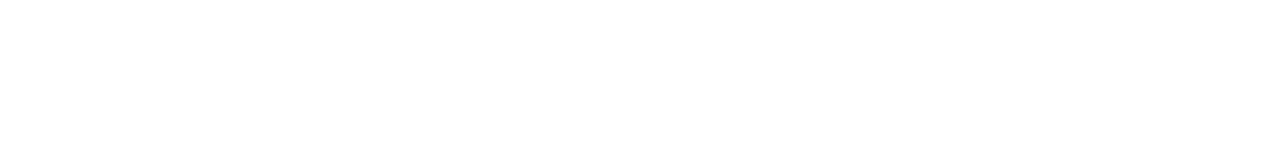
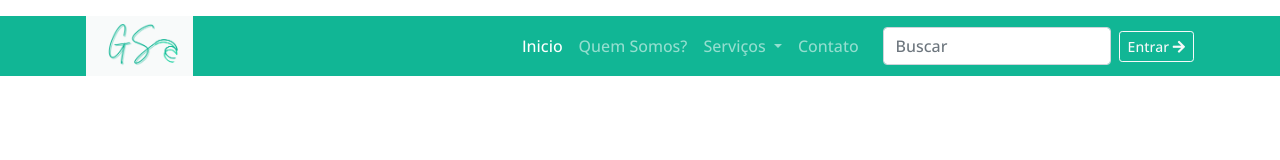
Before and after one commit to Gilbertosr5/GreenSea, a plain HTML site: page index.html in a window 1280 px wide. Drawn offline with nearby package versions, Linux system fonts and the light colour scheme.

Commit message:
Navbar Home Page

```diff
--- a/css/style.css
+++ b/css/style.css
@@ -0,0 +1,16 @@
+*{
+    font-family: 'Open Sans', sans-serif;
+}
+
+body{
+    background-color: white;
+}
+
+.nav-img{
+    height: 60px;
+}
+
+.main-news{
+    display: grid;
+
+}
--- a/index.html
+++ b/index.html
@@ -6,11 +6,62 @@
         <meta name="description" content="Notícias fresquinhas sobre lixos nas praias do litoral norte de São Paulo">
         <title>Green Sea</title>
 
+        <link rel="stylesheet" href="css/style.css">
+        <link rel="shortcut icon" href="img/favicons/favicon.ico" />
+
         <!--LinK Bootstrap-->
         <link rel="stylesheet" href="https://stackpath.bootstrapcdn.com/bootstrap/5.0.0-alpha1/css/bootstrap.min.css" integrity="sha384-r4NyP46KrjDleawBgD5tp8Y7UzmLA05oM1iAEQ17CSuDqnUK2+k9luXQOfXJCJ4I" crossorigin="anonymous">
+
+        <!--Link FontAwesome-->
+        <link rel="stylesheet" href="https://use.fontawesome.com/releases/v5.1.1/css/all.css" integrity="sha384-O8whS3fhG2OnA5Kas0Y9l3cfpmYjapjI0E4theH4iuMD+pLhbf6JI0jIMfYcK3yZ" crossorigin="anonymous">
+
+        <!--Font Family Link-->
+        <link rel="preconnect" href="https://fonts.googleapis.com">
+        <link rel="preconnect" href="https://fonts.gstatic.com" crossorigin>
+        <link href="https://fonts.googleapis.com/css2?family=Open+Sans:ital,wght@0,300;0,500;0,700;1,300;1,500;1,700&display=swap" rel="stylesheet">
     </head>
     <body>
+        <!--NavBar-->
+        <nav class="navbar navbar-expand-lg navbar-dark py-0 my-3" style="background-color: #11B695;">
+            <div class="container">
+                <a class="navbar-brand py-0" href="index.html"><img class="nav-img" src="img/brands/GreenSea-short.png" alt="Green Sea"></a>
+                <button class="navbar-toggler" type="button" data-bs-toggle="collapse" data-bs-target="#navbarID" aria-controls="navbarID" aria-expanded="false" aria-label="Toggle navigation">
+                    <span class="navbar-toggler-icon"></span>
+                </button>
+                <div class="collapse navbar-collapse" id="navbarID">
+                    <ul class="navbar-nav ml-auto mb-2 mb-lg-0">
+                        <li class="nav-item">
+                            <a class="nav-link active" aria-current="page" href="index.html">Inicio</a>
+                        </li>
+                        <li class="nav-item">
+                            <a class="nav-link" href="#">Quem Somos?</a>
+                        </li>
+                        <li class="nav-item dropdown">
+                            <a class="nav-link dropdown-toggle" href="#" id="navbarDropdown" role="button" data-bs-toggle="dropdown" aria-expanded="false">
+                                Serviços
+                            </a>
+                            <ul class="dropdown-menu" aria-labelledby="navbarDropdown">
+                                <li><a class="dropdown-item" href="#">None</a></li>
+                                <li><a class="dropdown-item" href="#">None</a></li>
+                                <li><hr class="dropdown-divider"></li>
+                                <li><a class="dropdown-item" href="#">None</a></li>
+                            </ul>
+                        </li>
+                        <li class="nav-item">
+                            <a class="nav-link mr-3" href="#">Contato</a>
+                        </li>
+                    </ul>
+                    <form class="d-flex">
+                        <input class="form-control me-2" type="search" placeholder="Buscar" aria-label="Search">
+                    </form>
+                    <button class="nav-login btn btn-sm btn-outline-light ml-2" type="button">Entrar <i class="fas fa-arrow-right"></i></button>
+                </div>
+            </div>
+        </nav>
 
+        <main class="main-news">
+
+        </main>
 
         <script src="https://cdn.jsdelivr.net/npm/popper.js@1.16.0/dist/umd/popper.min.js" integrity="sha384-Q6E9RHvbIyZFJoft+2mJbHaEWldlvI9IOYy5n3zV9zzTtmI3UksdQRVvoxMfooAo" crossorigin="anonymous"></script>
         <script src="https://stackpath.bootstrapcdn.com/bootstrap/5.0.0-alpha1/js/bootstrap.min.js" integrity="sha384-oesi62hOLfzrys4LxRF63OJCXdXDipiYWBnvTl9Y9/TRlw5xlKIEHpNyvvDShgf/" crossorigin="anonymous"></script>
```
Also changed, not shown: img/brands/GS-transparent-mini.png (added), img/brands/GS-transparent.png (added), img/brands/GreenSea-short.png (added), img/favicons/favicon.ico (added), img/home/img-quadrada-exemplo.png (added), img/home/img-retangular-exemplo.jpg (added).
